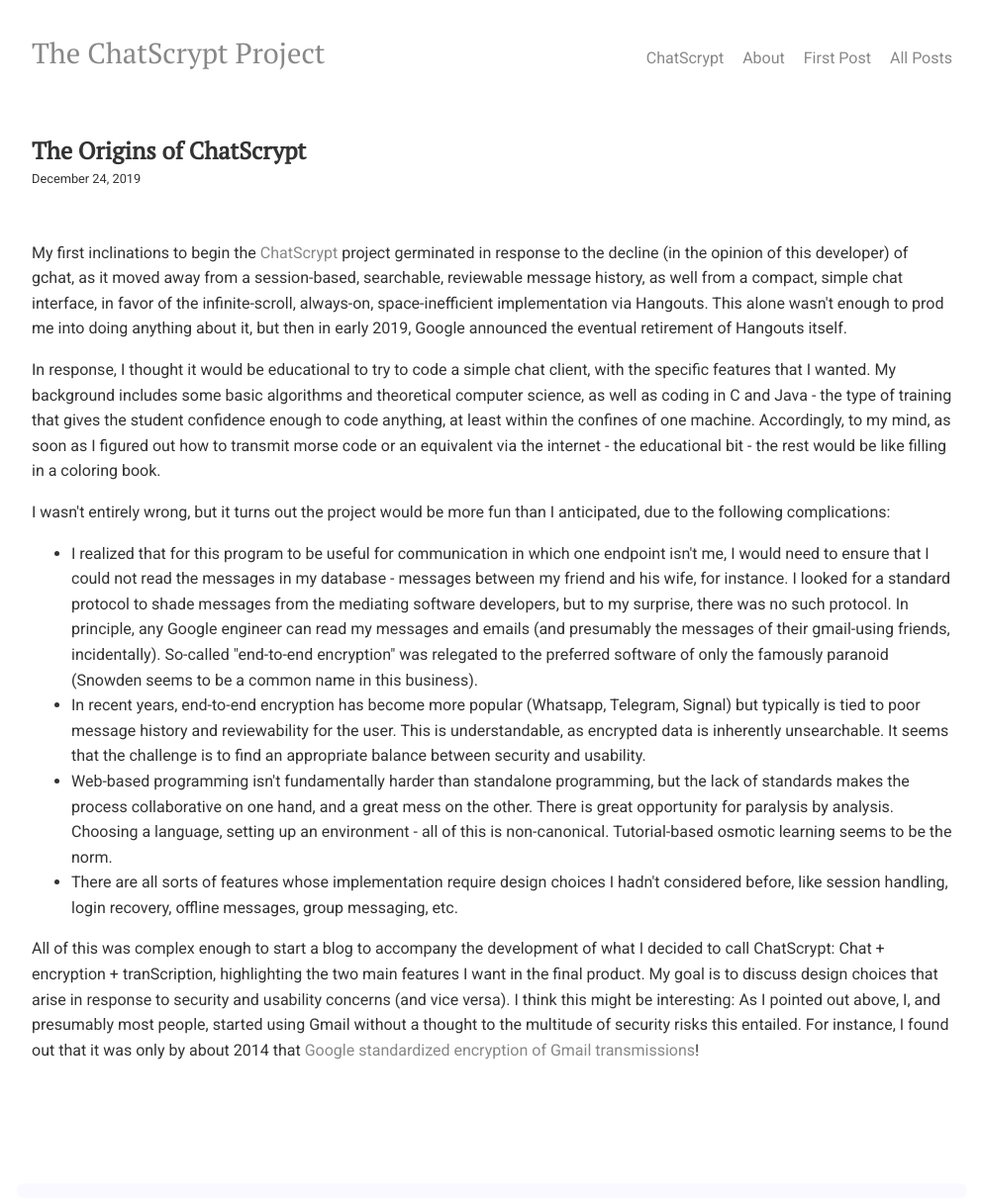
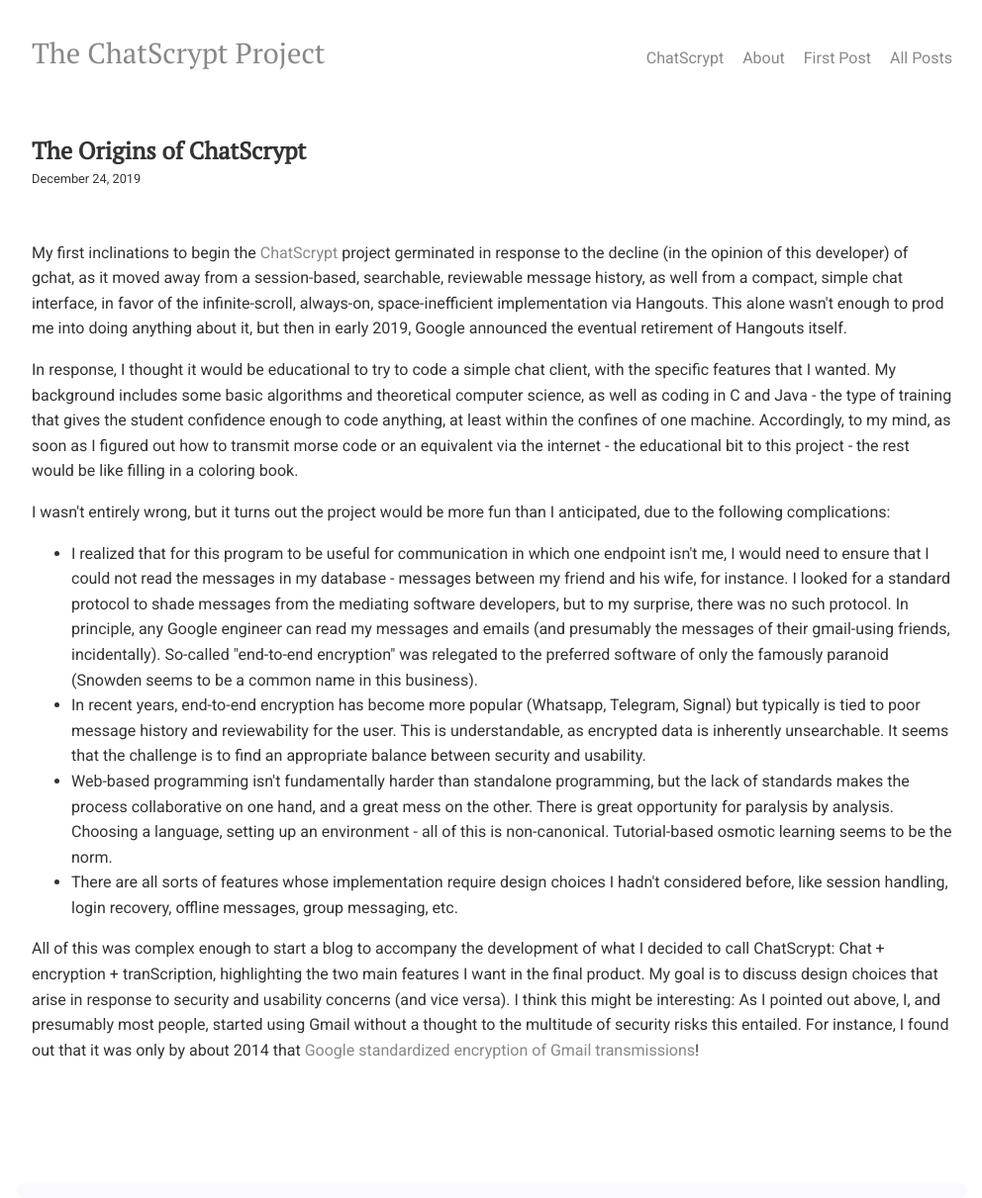
Before and after one commit to chatscrypt/chatscrypt.github.io, a Jekyll site: the page built from _posts/2019-12-24-the-origins-of-chatscrypt.html, in a window 1280 px wide. Shown: the whole page at 99% size, without its empty margins (143-1135 px from the left). Built offline with Jekyll 4.4.1, drawn with Linux system fonts in a browser that asks for light colours; comment, search, counter and statistics services are not loaded.

Commit message:
Update 2019-12-24-the-origins-of-chatscrypt.html

```diff
--- a/_posts/2019-12-24-the-origins-of-chatscrypt.html
+++ b/_posts/2019-12-24-the-origins-of-chatscrypt.html
@@ -7,7 +7,7 @@
 
 My first inclinations to begin the <a href="https://chatscrypt.herokuapp.com/">ChatScrypt</a> project germinated in response to the decline (in the opinion of this developer) of gchat, as it moved away from a session-based, searchable, reviewable message history, as well from a compact, simple chat interface, in favor of the infinite-scroll, always-on, space-inefficient implementation via Hangouts. This alone wasn't enough to prod me into doing anything about it, but then in early 2019, Google announced the eventual retirement of Hangouts itself.
 
-<p>In response, I thought it would be educational to try to code a simple chat client, with the specific features that I wanted. My background includes some basic algorithms and theoretical computer science, as well as coding in C and Java - the type of training that gives the student confidence enough to code anything, at least within the confines of one machine. Accordingly, to my mind, as soon as I figured out how to transmit morse code or an equivalent via the internet - the educational bit - the rest would be like filling in a coloring book.
+<p>In response, I thought it would be educational to try to code a simple chat client, with the specific features that I wanted. My background includes some basic algorithms and theoretical computer science, as well as coding in C and Java - the type of training that gives the student confidence enough to code anything, at least within the confines of one machine. Accordingly, to my mind, as soon as I figured out how to transmit morse code or an equivalent via the internet - the educational bit to this project - the rest would be like filling in a coloring book.
 
 <p>I wasn't entirely wrong, but it turns out the project would be more fun than I anticipated, due to the following complications:
 
```
